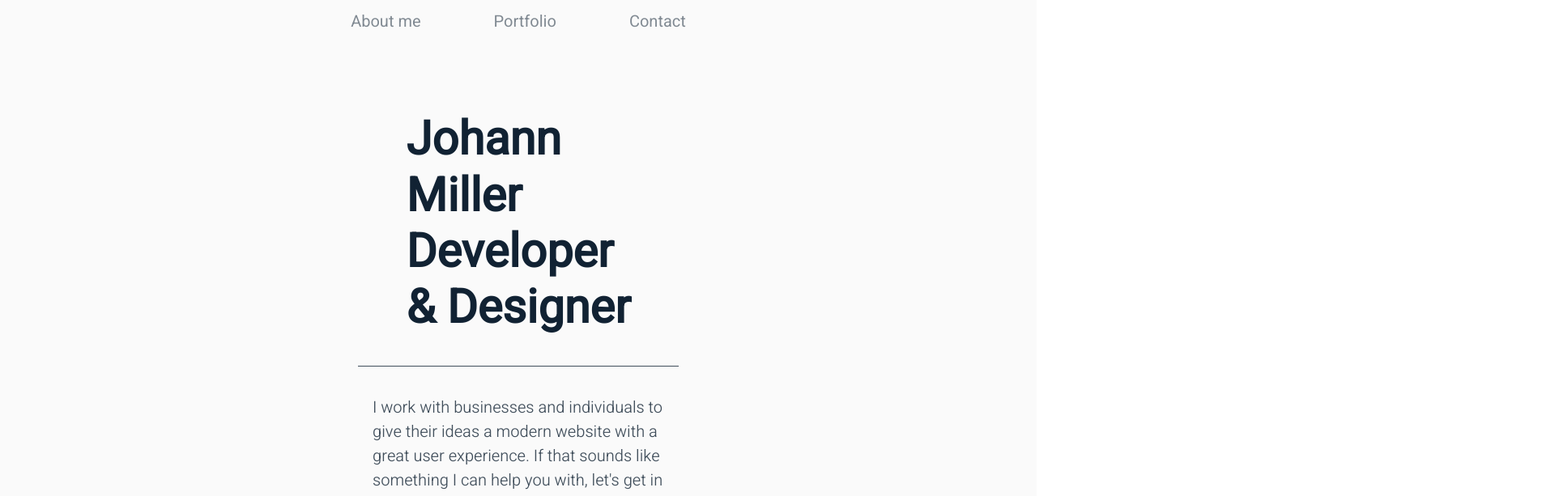
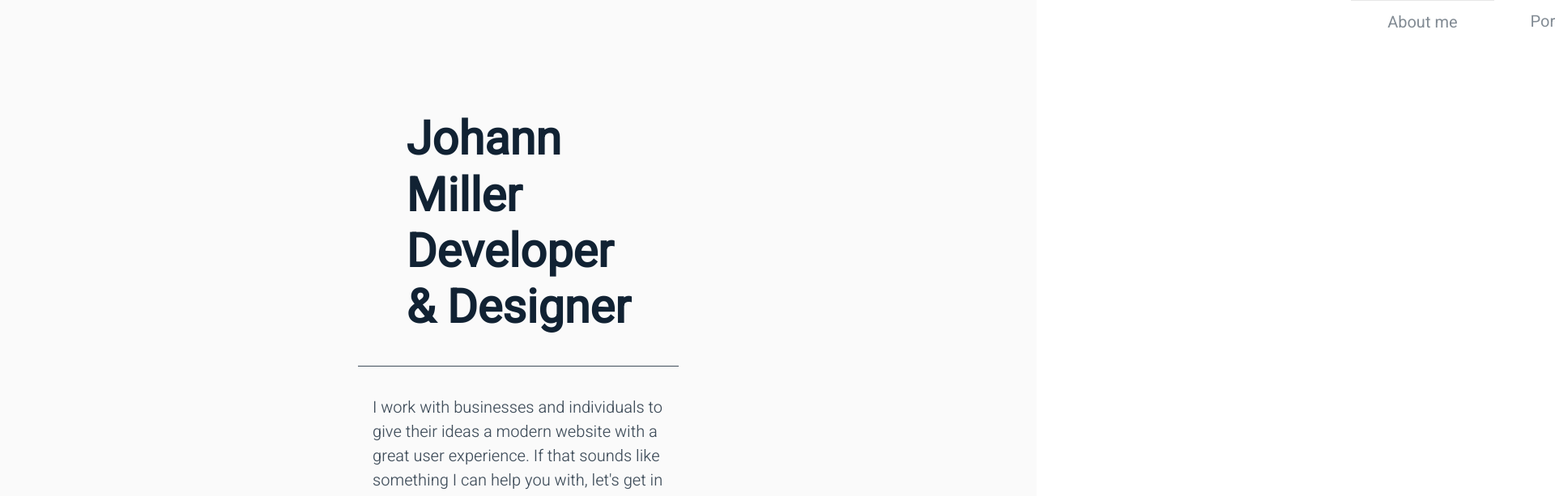
Before and after one commit to johann-miller/johannmillerdev-netlify, a Svelte app: page / in a window 1280 px wide. Shown: the top 613 px of the page at 81% size, 1920 px wide, since content can reach past the window. Built offline with nearby package versions, Linux system fonts and the light colour scheme.

Commit message:
Fixed border issue with mobile navbar

```diff
--- a/src/components/Navbar.svelte
+++ b/src/components/Navbar.svelte
@@ -15,14 +15,18 @@
     position: fixed;
     top: 3rem;
     width: 100vw;
-    right: 100vw;
+    left: 100vw;
 
     background: #fafafa;
-    border-bottom: 1px #e7e7e7 solid;
 
     transition: 0.2s all ease-in-out;
     opacity: 0;
   }
+
+  ul li:first-child {
+    border-top: 1px #e7e7e7 solid;
+  }
+
   ul li {
     display: flex;
     align-items: center;
@@ -69,7 +73,7 @@
     color: #404e5b;
   }
   .opened-menu {
-    right: 0;
+    left: 0;
     opacity: 1;
   }
 
```
